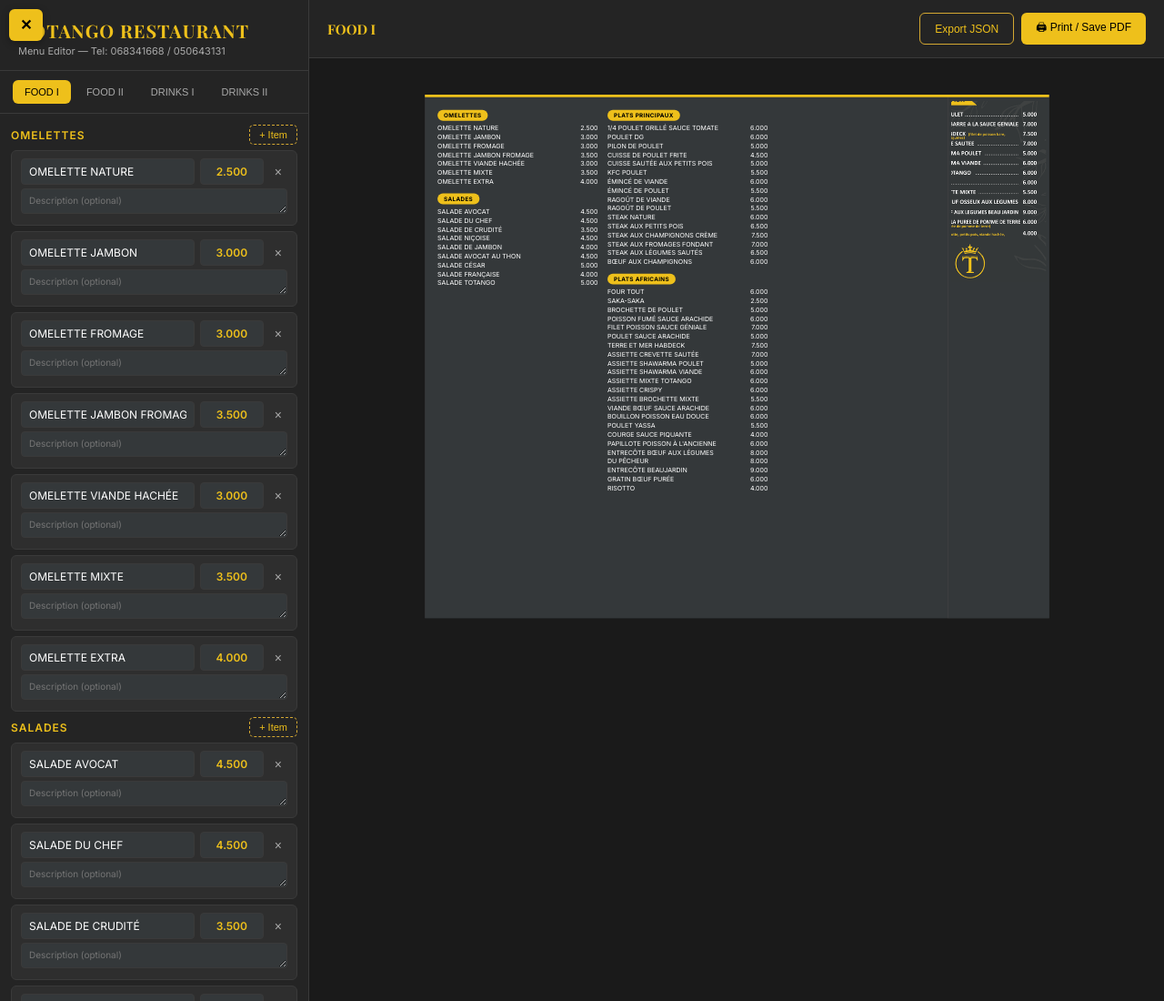
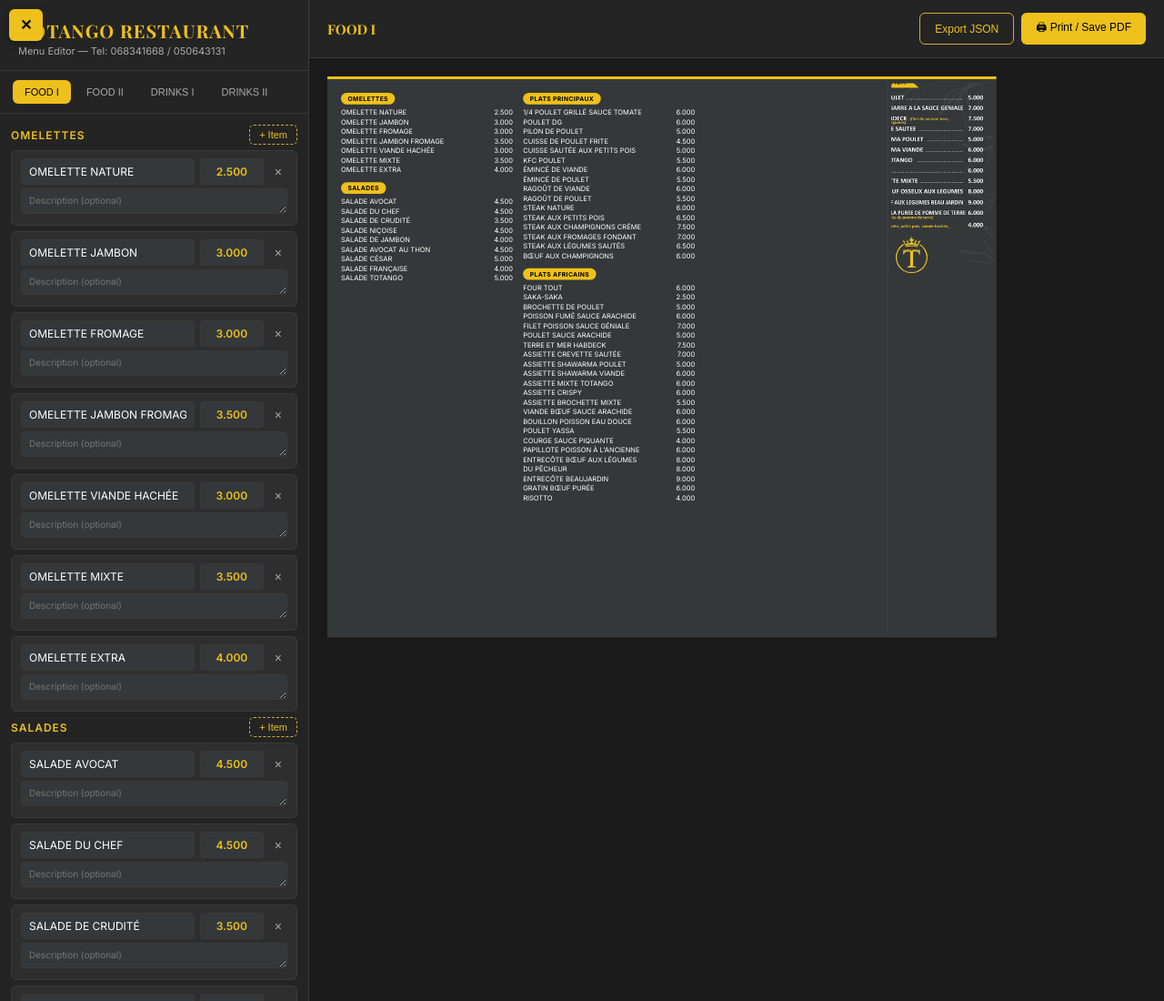
Before and after one commit to ramihoujeiry/menu-editor, a plain HTML site: page index.html in a window 1280 px wide. Shown: the top 1100 px of the page at 91% size. Drawn offline with nearby package versions, Linux system fonts and the light colour scheme.

Commit message:
Fix preview layout - scale to fit, use original logo

```diff
--- a/index.html
+++ b/index.html
@@ -262,29 +262,24 @@
       flex: 1;
       overflow: auto;
       padding: 20px;
-      display: flex;
-      justify-content: center;
-      align-items: flex-start;
       background: #1a1a1a;
     }
 
     .menu-page-wrapper {
-      display: flex;
-      justify-content: center;
-      align-items: flex-start;
-      padding: 20px;
+      display: inline-block;
+      transform: scale(0.75);
+      transform-origin: top left;
+      margin-bottom: -200px;
     }
 
+    /* ===== MENU PAGE - EXACT REPLICA ===== */
     .menu-page {
       width: 980.79px;
       height: 822.05px;
       background: #34383A;
       position: relative;
       overflow: hidden;
-      flex-shrink: 0;
       display: flex;
-      transform: scale(0.7);
-      transform-origin: top center;
     }
 
     /* Gold border at top */
@@ -573,7 +568,8 @@
 
             <!-- Logo Sidebar -->
             <div class="logo-sidebar">
-            <img src="logo.png" alt="TOTANGO RESTAURANT" style="width: 100%; max-width: 160px; height: auto; display: block;" />
+              <img src="logo.png" alt="TOTANGO RESTAURANT" />
+            </div>
           </div>
         </div>
       </div>
```
Lines whose indentation alone changed are shown as unchanged.
